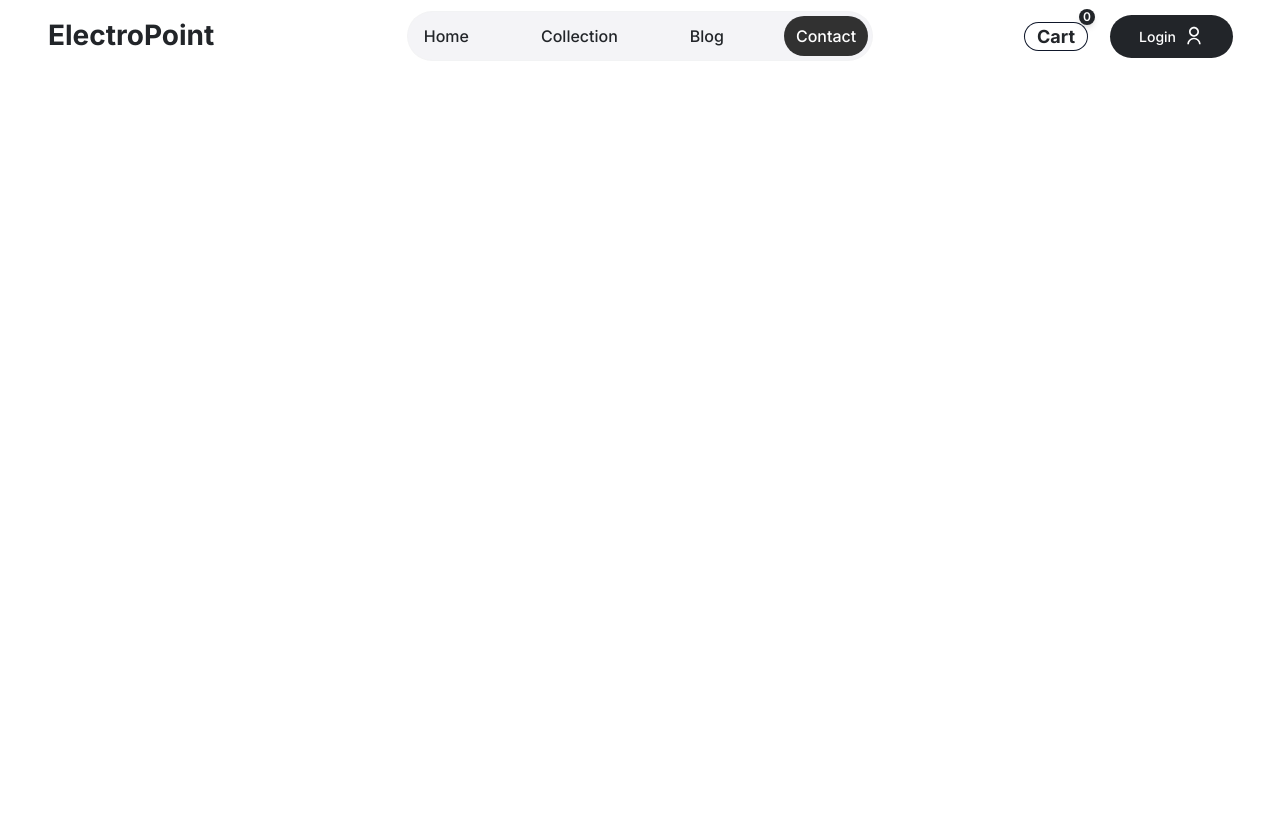
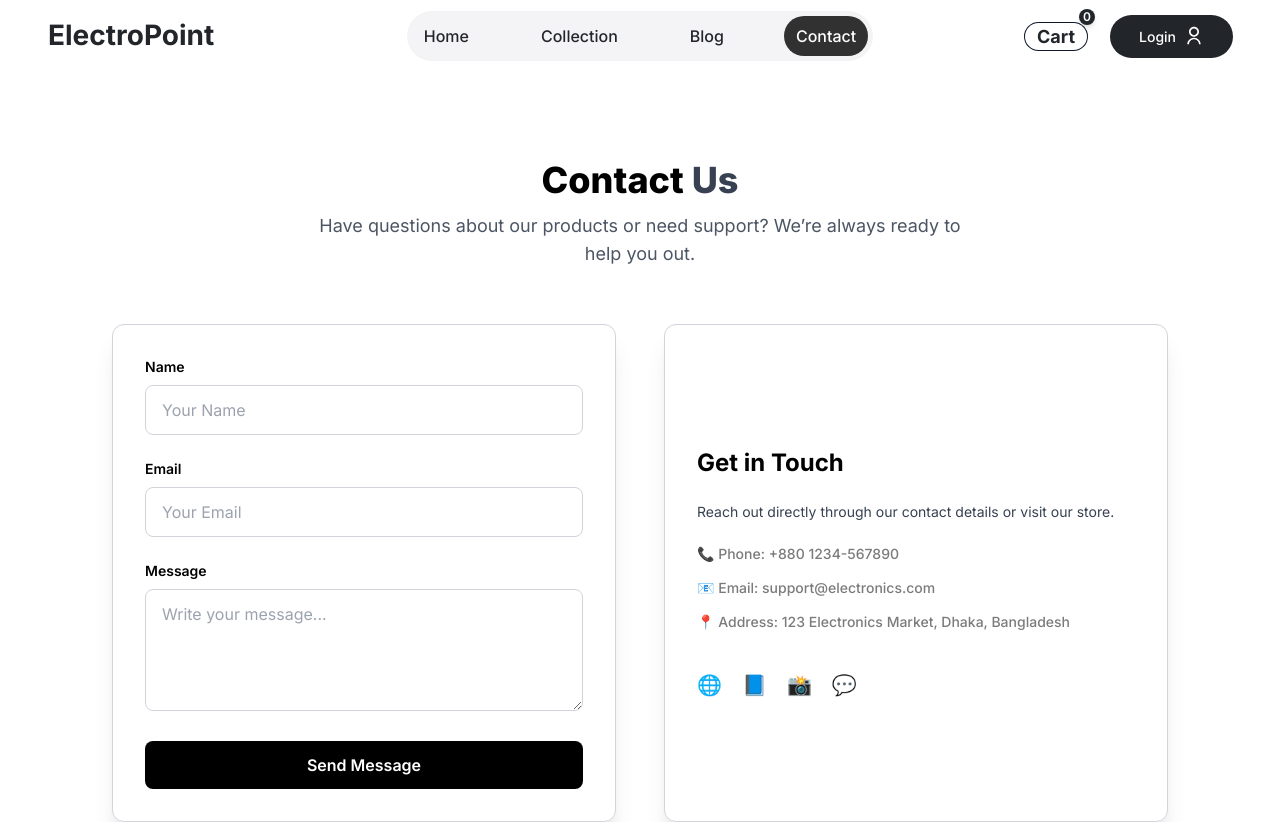
Before and after one commit to amdadislam01/electronic-e-commarce, a React (Vite) app in the folder frontend/: page /contact in a window 1280 px wide. Shown: the top 822 px of the page. Before the commit the page ends 800 px from the top, so only its background shows below. Built offline with nearby package versions, Linux system fonts and the light colour scheme.

Commit message:
Contact section complate

```diff
--- a/frontend/src/App.jsx
+++ b/frontend/src/App.jsx
@@ -9,6 +9,7 @@ import { ToastContainer } from "react-toastify";
 import Cart from "./pages/Cart";
 import PlaceOrder from "./pages/PlaceOrder";
 import Login from "./pages/Login";
+import Contact from "./pages/Contact";
 const App = () => {
   return (
     <main className="overflow-hidden text-tertiary">
@@ -29,6 +30,7 @@ const App = () => {
         <Route path="/" element={<Home />} />
         <Route path="/collection" element={<Collection />} />
         <Route path="/blog" element={<Blog />} />
+        <Route path="/contact" element={<Contact />} />
         <Route path="/product/:productId" element={<ProductDetails />} />
         <Route path="/cart" element={<Cart />} />
         <Route path="/place-order" element={<PlaceOrder />} />
--- /dev/null
+++ b/frontend/src/pages/Contact.jsx
@@ -0,0 +1,103 @@
+import React from "react";
+import Footer from "../components/Footer";
+
+const Contact = () => {
+  return (
+    <div>
+      <div className="py-20">
+        <div className="max-w-6xl mx-auto px-6 lg:px-12">
+          {/* Heading */}
+          <div className="text-center mb-14">
+            <h2 className="text-4xl font-extrabold text-black">
+              Contact <span className="text-gray-700">Us</span>
+            </h2>
+            <p className="mt-3 text-lg text-gray-600 max-w-2xl mx-auto">
+              Have questions about our products or need support? We’re always
+              ready to help you out.
+            </p>
+          </div>
+
+          {/* Contact Box */}
+          <div className="grid grid-cols-1 md:grid-cols-2 gap-12">
+            {/* Form */}
+            <form className="p-8 border border-gray-300 rounded-xl shadow-xl space-y-6">
+              <div>
+                <label className="block text-sm font-semibold text-black">
+                  Name
+                </label>
+                <input
+                  type="text"
+                  placeholder="Your Name"
+                  className="w-full px-4 py-3 mt-2 border border-gray-300 rounded-lg focus:ring-2 focus:gray-red-600 outline-none"
+                />
+              </div>
+
+              <div>
+                <label className="block text-sm font-semibold text-black">
+                  Email
+                </label>
+                <input
+                  type="email"
+                  placeholder="Your Email"
+                  className="w-full px-4 py-3 mt-2 border border-gray-300 rounded-lg focus:ring-2 focus:gray-red-600 outline-none"
+                />
+              </div>
+
+              <div>
+                <label className="block text-sm font-semibold text-black">
+                  Message
+                </label>
+                <textarea
+                  rows="4"
+                  placeholder="Write your message..."
+                  className="w-full px-4 py-3 mt-2 border border-gray-300 rounded-lg focus:ring-2 focus:gray-red-600 outline-none"
+                ></textarea>
+              </div>
+
+              <button
+                type="submit"
+                className="w-full bg-black text-white py-3 rounded-lg font-semibold hover:bg-gray-600 transition"
+              >
+                Send Message
+              </button>
+            </form>
+
+            {/* Contact Info */}
+            <div className="p-8 border border-gray-300 rounded-xl shadow-xl flex flex-col justify-center space-y-6">
+              <h3 className="text-2xl font-bold text-black">Get in Touch</h3>
+              <p className="text-gray-700">
+                Reach out directly through our contact details or visit our
+                store.
+              </p>
+
+              <div className="space-y-4 text-black font-medium">
+                <p>📞 Phone: +880 1234-567890</p>
+                <p>📧 Email: support@electronics.com</p>
+                <p>📍 Address: 123 Electronics Market, Dhaka, Bangladesh</p>
+              </div>
+
+              {/* Social Links */}
+              <div className="flex space-x-5 pt-4">
+                <a href="#" className="text-black hover:text-gray-700 text-xl">
+                  🌐
+                </a>
+                <a href="#" className="text-black hover:text-gray-700 text-xl">
+                  📘
+                </a>
+                <a href="#" className="text-black hover:text-gray-700 text-xl">
+                  📸
+                </a>
+                <a href="#" className="text-black hover:text-gray-700 text-xl">
+                  💬
+                </a>
+              </div>
+            </div>
+          </div>
+        </div>
+      </div>
+        <Footer />
+    </div>
+  );
+};
+
+export default Contact;
```
